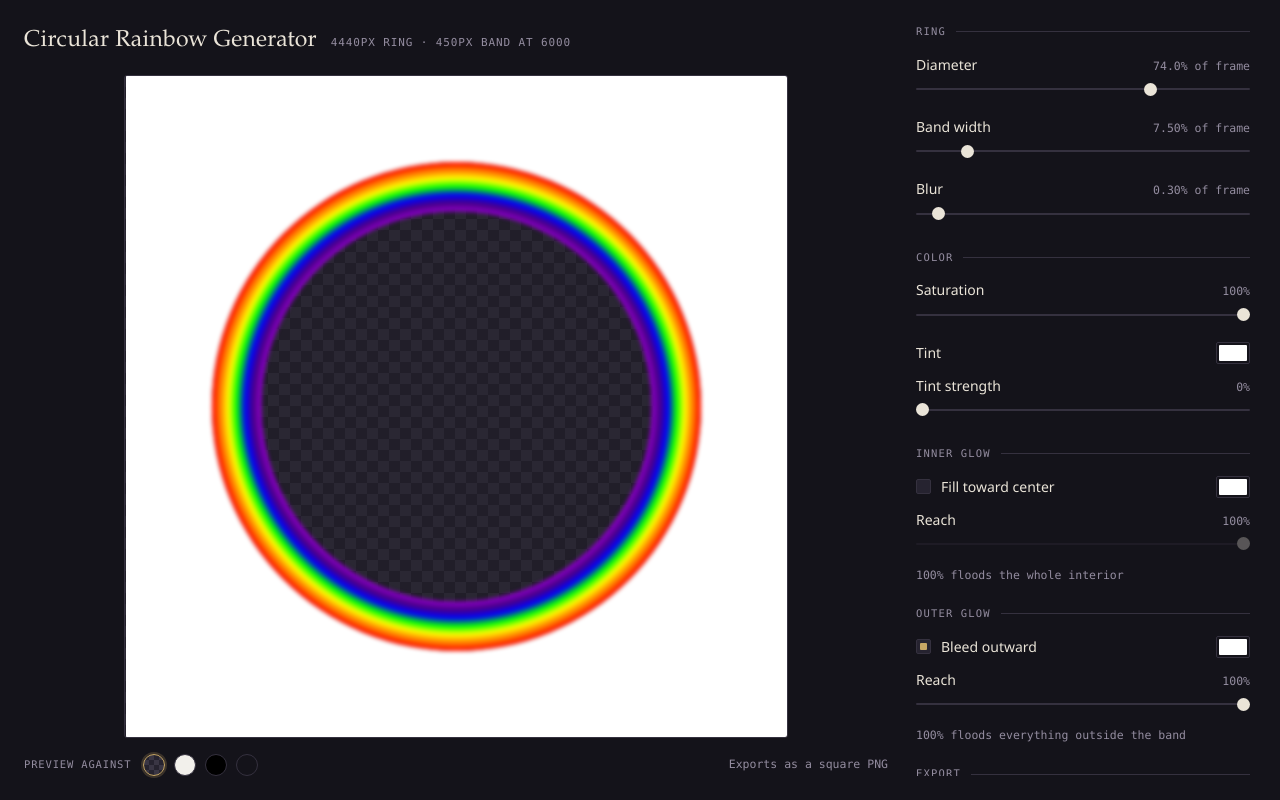
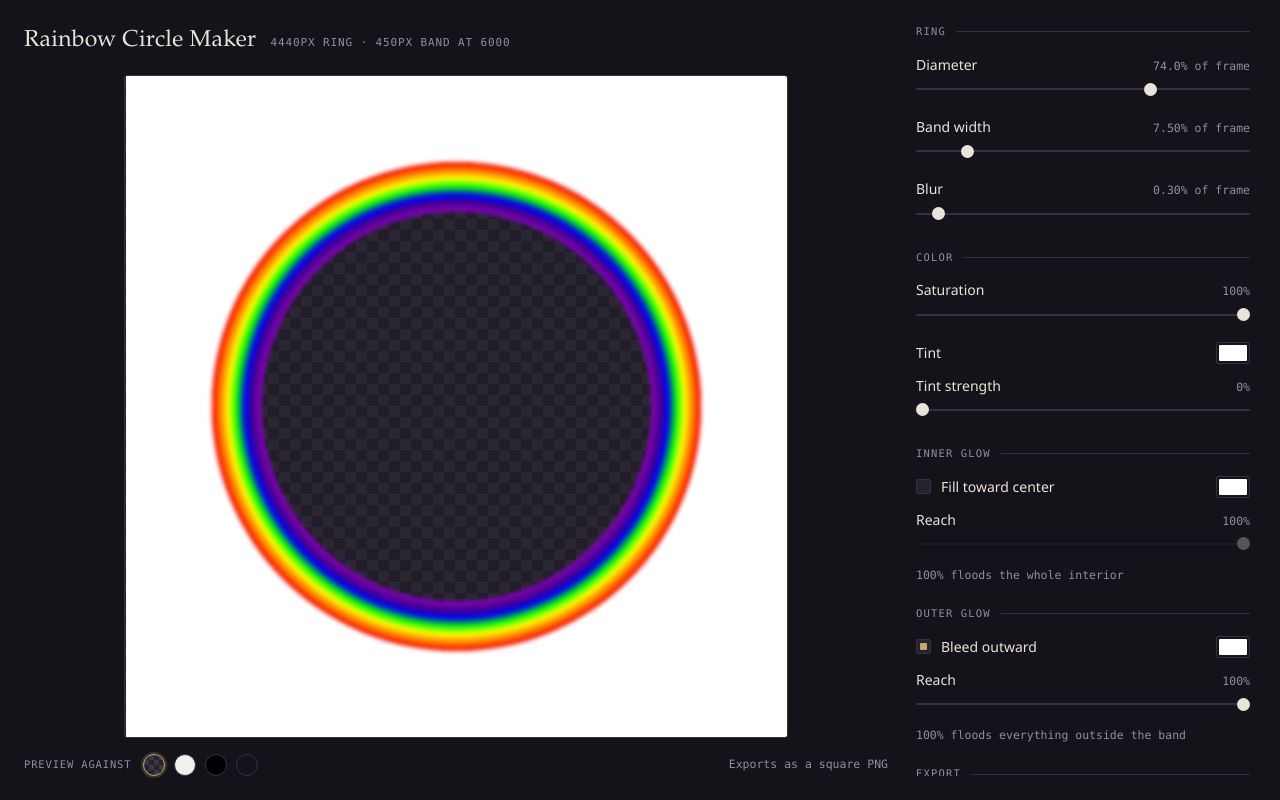
Before and after one commit to Protectress/rainbow-circle-maker, a plain HTML site: page index.html in a window 1280 px wide. Drawn offline with Linux system fonts and the light colour scheme.

Commit message:
Fixed title

```diff
--- a/index.html
+++ b/index.html
@@ -3,7 +3,7 @@
 <head>
 <meta charset="utf-8">
 <meta name="viewport" content="width=device-width, initial-scale=1">
-<title>Circular Rainbow Generator</title>
+<title>Rainbow Circle Maker</title>
 <style>
   :root{
     --ink:#14131A;
@@ -287,7 +287,7 @@
 
   <section class="stage">
     <header>
-      <h1>Circular Rainbow Generator</h1>
+      <h1>Rainbow Circle Maker</h1>
       <span class="sub" id="ringstat">—</span>
     </header>
 
```
